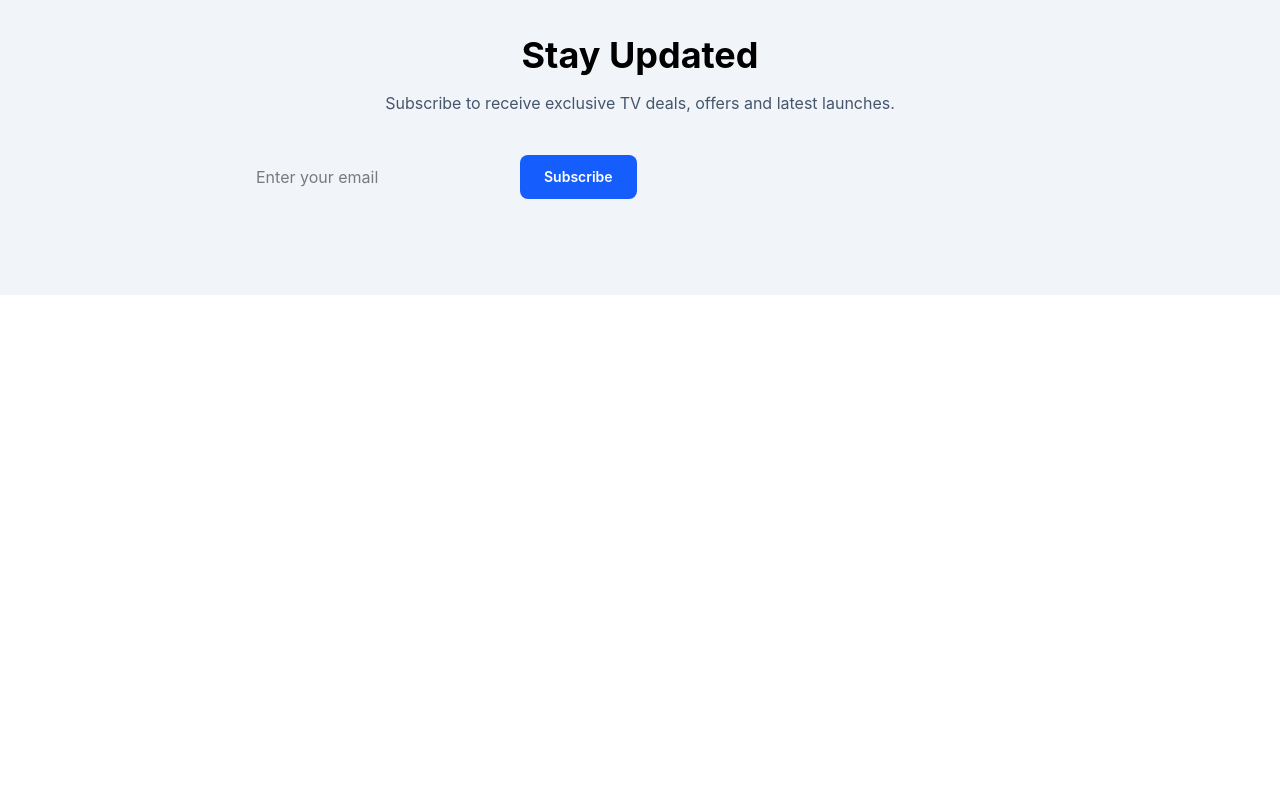
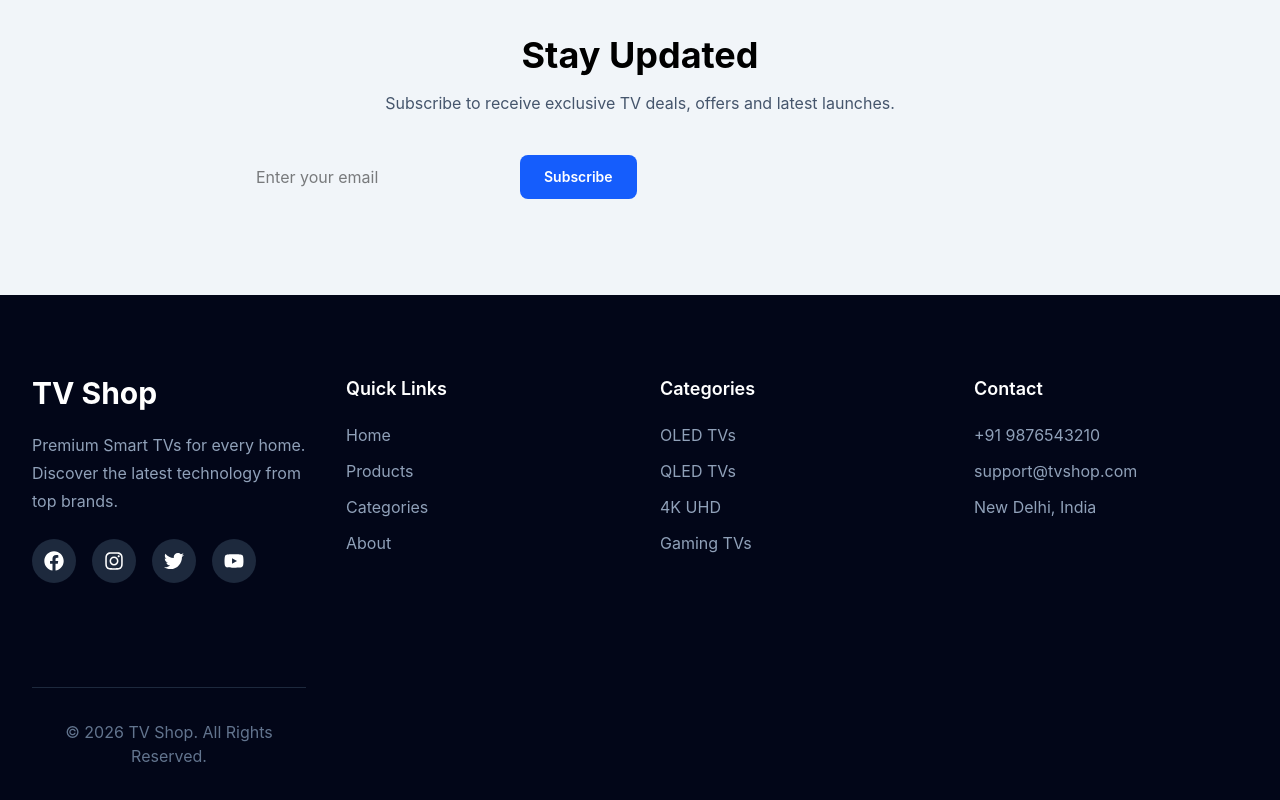
Before and after one commit to raushanaman/Tv-shop-landing-page, a React (Vite) app in the folder Tv-shop/: page / in a window 1280 px wide. Shown: the part 6784-7584 px from the top of the page. Before the commit the page ends 7079 px from the top, so only its background shows below. Built offline with nearby package versions, Linux system fonts and the light colour scheme.

Commit message:
complete footer section

```diff
--- a/Tv-shop/package.json
+++ b/Tv-shop/package.json
@@ -15,6 +15,7 @@
     "nodemon": "^3.1.14",
     "react": "^19.2.7",
     "react-dom": "^19.2.7",
+    "react-icons": "^5.7.0",
     "tailwindcss": "^4.3.3"
   },
   "devDependencies": {
--- a/Tv-shop/src/App.jsx
+++ b/Tv-shop/src/App.jsx
@@ -14,6 +14,7 @@ import WhyChoose from "./features/whyChooseUs/WhyChoose";
 import Testimonials from "./features/testimonials/Testimonials";
 import Offer from "./features/offers/Offer";
 import Newsletter from "./features/newsletter/Newsletter";
+import Footer from "./features/footer/Footer";
 const App = () => {
   return(
     <>
@@ -27,6 +28,7 @@ const App = () => {
   <Testimonials/>
   <Offer/>
   <Newsletter/>
+  <Footer/>
   {/* </main>  */}
 
       </>
--- /dev/null
+++ b/Tv-shop/src/constants/footerData.js
@@ -0,0 +1,59 @@
+import {
+  FaFacebook,
+  FaInstagram,
+  FaTwitter,
+  FaYoutube,
+} from "react-icons/fa";
+
+const footerData = {
+  company: {
+    title: "TV Shop",
+    description:
+      "Premium Smart TVs for every home. Discover the latest technology from top brands.",
+  },
+
+  quickLinks: [
+    "Home",
+    "Products",
+    "Categories",
+    "About",
+  ],
+
+  categories: [
+    "OLED TVs",
+    "QLED TVs",
+    "4K UHD",
+    "Gaming TVs",
+  ],
+
+  contact: [
+    "+91 9876543210",
+    "support@tvshop.com",
+    "New Delhi, India",
+  ],
+
+  socialLinks: [
+    {
+      id: 1,
+      icon: FaFacebook,
+      url: "#",
+    },
+    {
+      id: 2,
+      icon: FaInstagram,
+      url: "#",
+    },
+    {
+      id: 3,
+      icon: FaTwitter,
+      url: "#",
+    },
+    {
+      id: 4,
+      icon: FaYoutube,
+      url: "#",
+    },
+  ],
+};
+
+export default footerData;
--- /dev/null
+++ b/Tv-shop/src/features/footer/Footer.jsx
@@ -0,0 +1,88 @@
+import {
+  FaFacebook,
+  FaInstagram,
+  FaTwitter,
+  FaYoutube,
+} from "react-icons/fa";
+
+import Container from "../../components/ui/Container";
+import footerData from "../../constants/footerData";
+import FooterColumn from "./FooterColumn";
+
+const Footer = ()=>{
+    return (
+
+        <footer className="bg-slate-950 py-20">
+            <Container>
+                <div className="grid gap-10 md:grid-cols-2 lg:grid-cols-4">
+
+                    <div>
+
+                        <h2 className="text-3xl font-bold text-white">
+                            {footerData.company.title}
+                        </h2>
+
+                        <p className="mt-5 leading-7 text-slate-400">
+                            {footerData.company.description}
+                        </p>
+                    <div className="mt-6 flex gap-4">
+                        {footerData.socialLinks.map((social)=>{
+                            const Icon = social.icon;
+
+                            return (
+                                <a
+                                key={social.id}
+                                href={social.url}
+                                className="
+                                rounded-full
+                                bg-slate-800
+                                p-3
+                                transition-all
+                                duration-300
+                                hover:bg-slate-600"
+                                >
+                                    <Icon
+                                     size={20}
+                                     className="text-white"
+                                     />
+                                </a>
+                            )
+                        })}
+                        </div>
+                    </div>
+                     <FooterColumn
+            title="Quick Links"
+            items={footerData.quickLinks}
+          />
+
+          <FooterColumn
+            title="Categories"
+            items={footerData.categories}
+          />
+
+          <FooterColumn
+            title="Contact"
+            items={footerData.contact}
+          />
+          <div
+          className="
+            mt-16
+            border-t
+            border-slate-800
+            pt-8
+            text-center
+            text-slate-500
+          "
+        >
+          © {new Date().getFullYear()} TV Shop.
+          All Rights Reserved.
+        </div>
+
+                </div>
+
+            </Container>
+        </footer>
+    )
+}
+
+export default Footer;
--- /dev/null
+++ b/Tv-shop/src/features/footer/FooterColumn.jsx
@@ -0,0 +1,28 @@
+const FooterColumn = ({ title, items }) => {
+    return (
+        <div>
+            <h3 className="mb-5 text-lg font-semibold text-white">
+                {title}
+            </h3>
+                <ul className="space-y-3">
+                    {items.map((item,index)=>(
+
+                        <li
+                        key={index}
+                        className="
+                        cursor-pointer
+                        text-slate-400
+                        transition-colors
+                        duration-300
+                        hover:text-white
+                        "
+                        >
+                            {item}
+                        </li>
+                    ))}
+
+                </ul>
+        </div>
+    )
+}
+export default FooterColumn;
```
Also changed, not shown: 1 other file (tests, documents, lock files or other folders).
